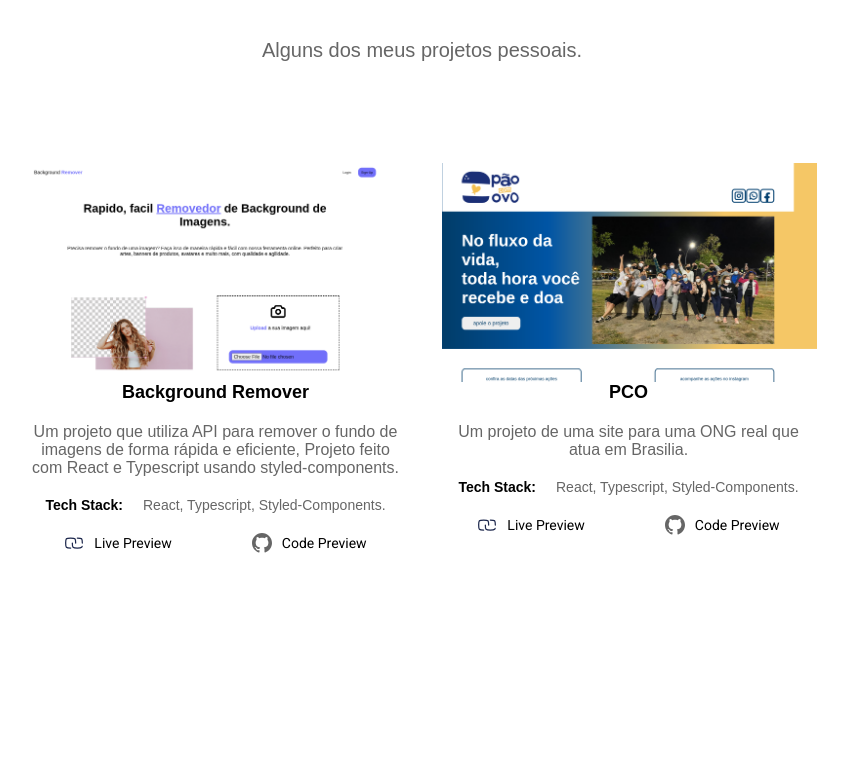
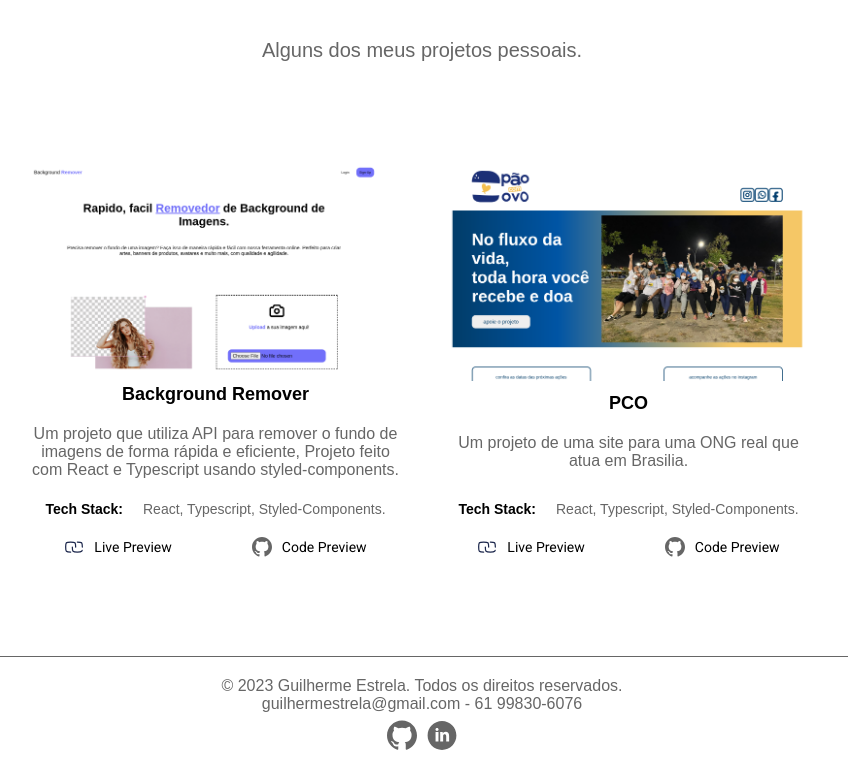
Before and after one commit to guiestrela/portfolioWebDev, a React (Vite) app: page / in a window 1280 px wide. Shown: the part 1577-2355 px from the top of the page, without its empty margins (218-1066 px from the left). Before the commit the page ends 2170 px from the top, so only its background shows below. Built offline with nearby package versions, Linux system fonts and the light colour scheme.

Commit message:
feat: add footer component
- Added a new Footer component.
- Included social media links.
- Added copyright information.
- Improved project grid layout.
- Updated project images.

```diff
--- a/src/App.tsx
+++ b/src/App.tsx
@@ -1,4 +1,5 @@
 import Banner from "./assets/components/Banner"
+import Footer from "./assets/components/Footer"
 import Header from "./assets/components/Header"
 import ProjectGrid from "./assets/components/ProjectsGrid"
 import TechStack from "./assets/components/TechStack"
@@ -10,6 +11,7 @@ function App() {
       <Banner />
       <TechStack />
       <ProjectGrid />
+      <Footer />
     </>
   )
 }
--- /dev/null
+++ b/src/assets/components/Footer/index.tsx
@@ -0,0 +1,66 @@
+
+import gitlogo from "../../icons/gitIconGrey.svg";
+import linkedinlogo from "../../icons/linkedinIconGrey.svg";
+import { DivContainerText, DivFlex, DivFlexLogo, Img, Link, Texto } from "../../../uiKit";
+
+function Footer() {
+    return (
+        <>
+            <DivFlex
+                width="100%"
+                alignitems="center"
+                justifycontent="center"
+                flexdirection="column">
+                <DivFlex
+                    width="1440px"
+                    height="59px"
+                    alignitems="center"
+                    >
+                </DivFlex>
+                <DivFlex
+                    width="1444px"
+                    bordertop="1px solid #666666"
+                    justifycontent="center"
+                    alignitems="center"
+                    >
+                    <DivContainerText
+                        justifycontent="center"
+                        alignitems="center"
+                        flexdirection="column"
+                        paddingTotal="20px 0">
+                        <Texto
+                            color="#666666"
+                            fontsize="16px"
+                            fontweight="400"
+                            fontfamily="Roboto"
+                            textalign="center">
+                            © 2023 Guilherme Estrela. Todos os direitos reservados.
+                        </Texto>
+                        <Texto
+                            color="#666666"
+                            fontsize="16px"
+                            fontweight="400"
+                            fontfamily="Roboto"
+                            textalign="center">
+                            guilhermestrela@gmail.com - 61 99830-6076
+                        </Texto>
+                        <DivFlexLogo
+                        gap="10px"
+                        >
+                        <Link
+                            href="https://github.com/guiestrela" target="_blank">
+                            <Img src={gitlogo} />
+                        </Link>
+                        <Link
+                            href="https://www.linkedin.com/in/guilherme-estrela-4166a539/"
+                            target="_blank">
+                            <Img src={linkedinlogo} />
+                        </Link>
+                    </DivFlexLogo>
+                    </DivContainerText>
+                </DivFlex>
+            </DivFlex>
+        </>
+    );
+}
+export default Footer;
--- a/src/assets/components/ProjectsGrid/index.tsx
+++ b/src/assets/components/ProjectsGrid/index.tsx
@@ -62,13 +62,12 @@ function ProjectGrid(){
                         flexdirection="column"
                         paddingbottom="40px"
                         >
-                        <DivFlexImage
-                            widthTotal="375px"
-                            >
+                        <DivFlexImage>
                             <Img src={BackGroundRemover}/>
                         </DivFlexImage>
                         <DivContainerText
                             flexdirection="column"
+                            heightTotal="100px"
                             gap="20px"
                             alignitems="center"
                             justifycontent="center">
@@ -177,14 +176,13 @@ function ProjectGrid(){
                         flexdirection="column"
                         paddingbottom="40px"
                         >
-                        <DivFlexImage
-                            widthTotal="375px"
-                            >
+                        <DivFlexImage>
                             <Img src={Pco}/>
                         </DivFlexImage>
                         <DivContainerText
                             flexdirection="column"
                             gap="20px"
+                            heightTotal="100px"
                             alignitems="center"
                             justifycontent="center">
                             <TitleH2
```
Also changed, not shown: src/assets/images/PCO.png.
